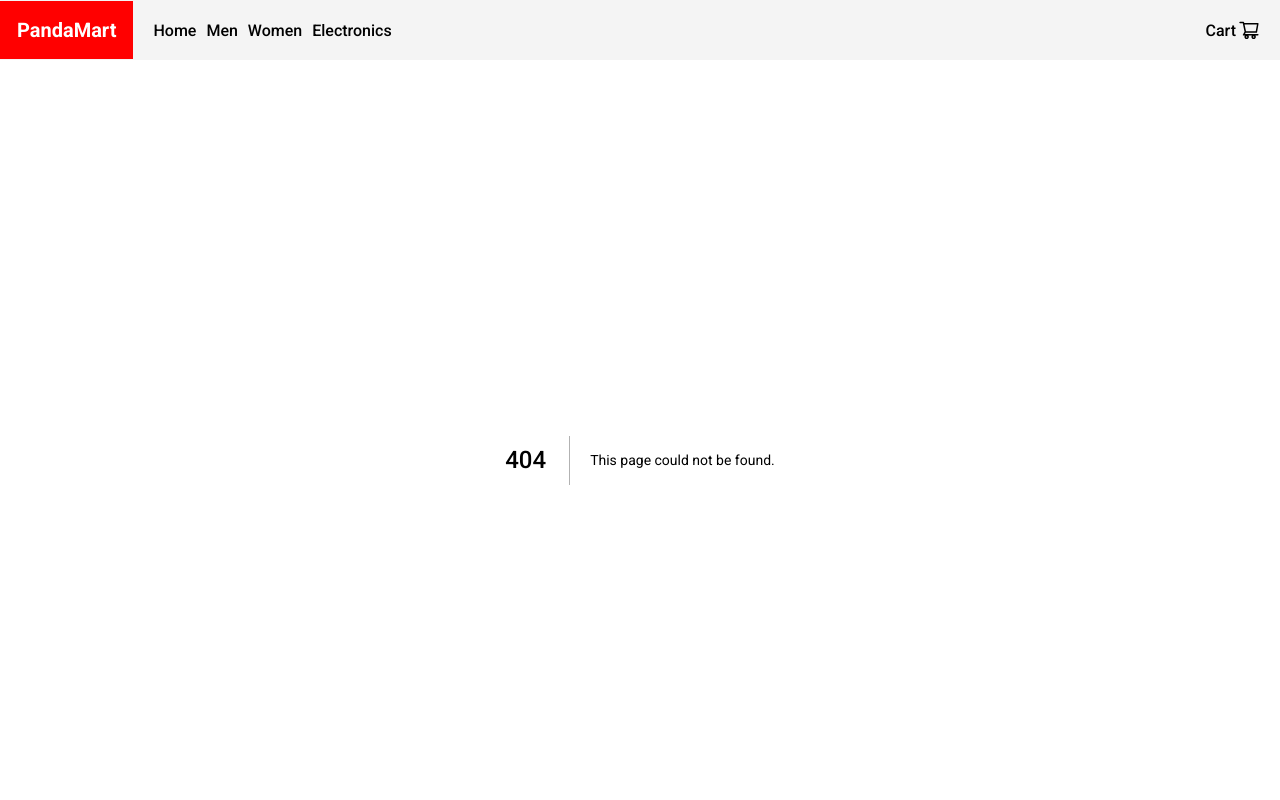
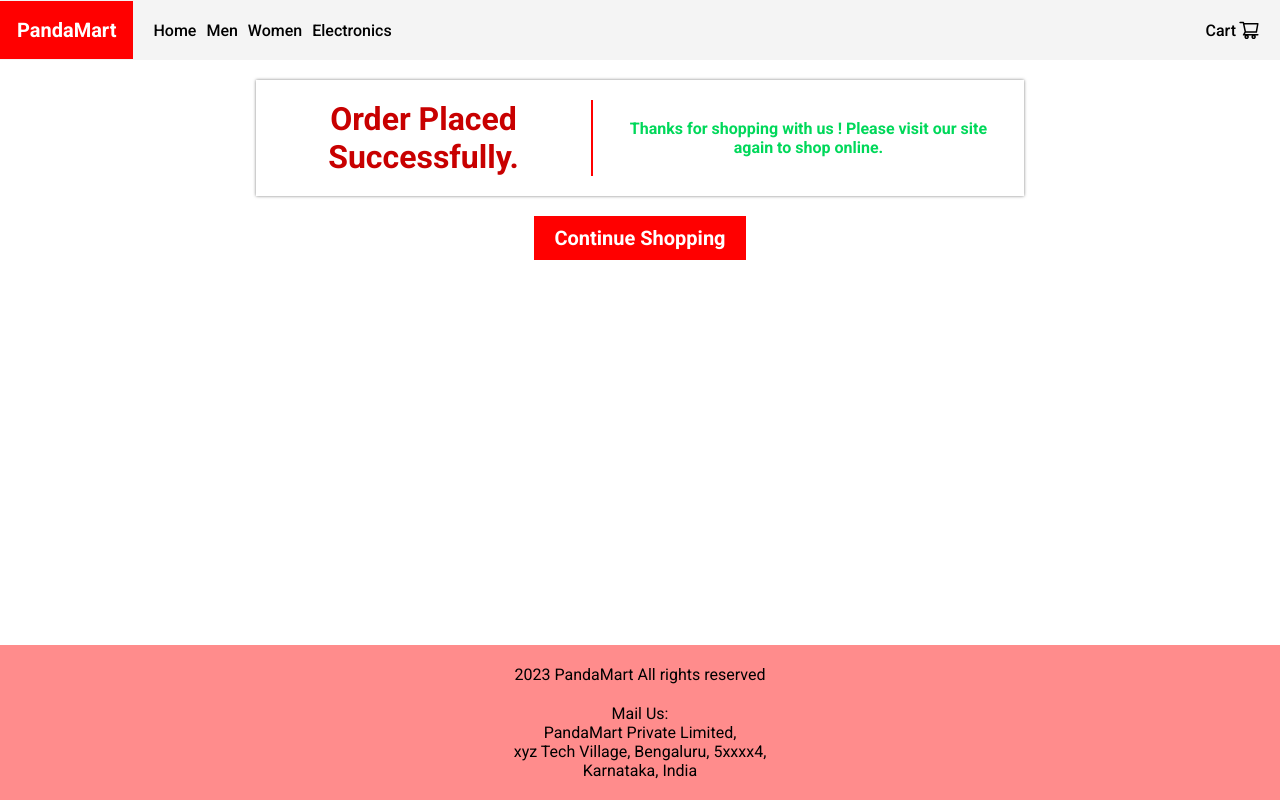
Before and after one commit to satyajitpanda94/eMart, a Next.js app: page /success in a window 1280 px wide. Before the commit this address had no page. Shown: the top 800 px of the page. Built offline with nearby package versions, Linux system fonts and the light colour scheme.

Commit message:
Add. success page

```diff
--- /dev/null
+++ b/src/app/success/page.jsx
@@ -0,0 +1,17 @@
+import Link from 'next/link'
+import React from 'react'
+import style from './page.module.css'
+
+export default function page() {
+    return (
+        <div className={style.successPageContainer}>
+            <div className={style.orderSuccessMessage}>
+                <span className={style.successMessage}>Order Placed Successfully.</span>
+                <span className={style.thanksMessage}>Thanks for shopping with us ! Please visit our site again to shop online.</span>
+            </div>
+            <Link href='/'>
+                <button type="button" className={style.button}>Continue Shopping</button>
+            </Link>
+        </div>
+    )
+}
--- /dev/null
+++ b/src/app/success/page.module.css
@@ -0,0 +1,71 @@
+.successPageContainer {
+    display: flex;
+    flex-direction: column;
+    align-items: center;
+    justify-content: center;
+    gap: 20px;
+}
+
+.orderSuccessMessage {
+    display: flex;
+    width: 60%;
+    -webkit-box-shadow: 0px 0px 3px 0px rgba(0, 0, 0, 0.5);
+    -moz-box-shadow: 0px 0px 3px 0px rgba(0, 0, 0, 0.5);
+    box-shadow: 0px 0px 3px 0px rgba(0, 0, 0, 0.5);
+    padding: 20px;
+    margin-top: 20px;
+}
+
+.successMessage,
+.thanksMessage {
+    font-weight: 600;
+    display: flex;
+    align-items: center;
+    justify-content: center;
+    text-align: center;
+}
+
+.successMessage {
+    color: #c80000;
+    font-size: 2rem;
+    border-right: 2px solid red;
+    padding-right: 20px;
+}
+
+.thanksMessage {
+    color: #00d85a;
+    padding-left: 20px;
+}
+
+.button {
+    padding: 10px 20px;
+    font-size: 1.25rem;
+    font-weight: 600;
+    border: none;
+    color: white;
+    background-color: red;
+    transform: scale(1, 1);
+    transition: transform 0.5s ease;
+    cursor: pointer;
+}
+
+@media screen and (max-width: 768px) {
+    .orderSuccessMessage {
+        width: 80%;
+    }
+}
+
+@media screen and (max-width: 430px) {
+    .orderSuccessMessage {
+        flex-direction: column;
+        gap: 10px;
+    }
+
+    .successMessage{
+        border-right: none;
+        padding-right: 0;
+    }
+    .thanksMessage{
+        padding-left: 0;
+    }
+}
```
